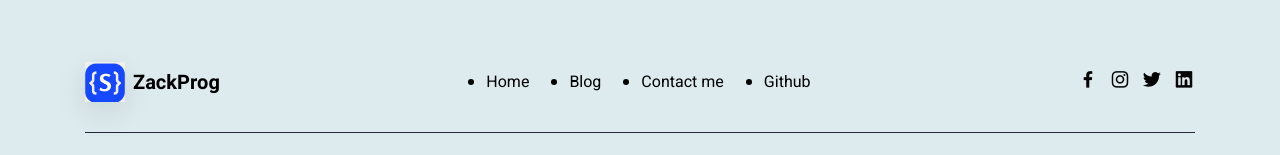
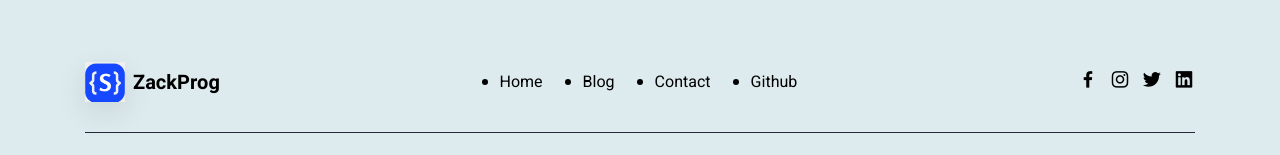
Before and after one commit to zack97/my_portfolio, a React (Vite) app: page / in a window 1280 px wide. Shown: the part 3355-3510 px from the top of the page. Built offline with nearby package versions, Linux system fonts and the light colour scheme.

Commit message:
updating header

```diff
--- a/src/components/Footer.jsx
+++ b/src/components/Footer.jsx
@@ -18,7 +18,7 @@
             <Link to="/blog">Blog</Link>
           </li>
           <li>
-            <Link to="/contact">Contact me</Link>
+            <Link to="/contact">Contact </Link>
           </li>
           <li>
             <a href="https://github.com/zack97">Github</a>
--- a/src/components/Header.jsx
+++ b/src/components/Header.jsx
@@ -48,7 +48,7 @@
         </li>
         <li className="noneDisplay">
           <Link to="/contact" className={getClassName("/contact ")}>
-            Contact
+            Contact me
           </Link>
         </li>
       </ul>
```
Also changed, not shown: 2 other files (tests, documents, lock files or other folders).
